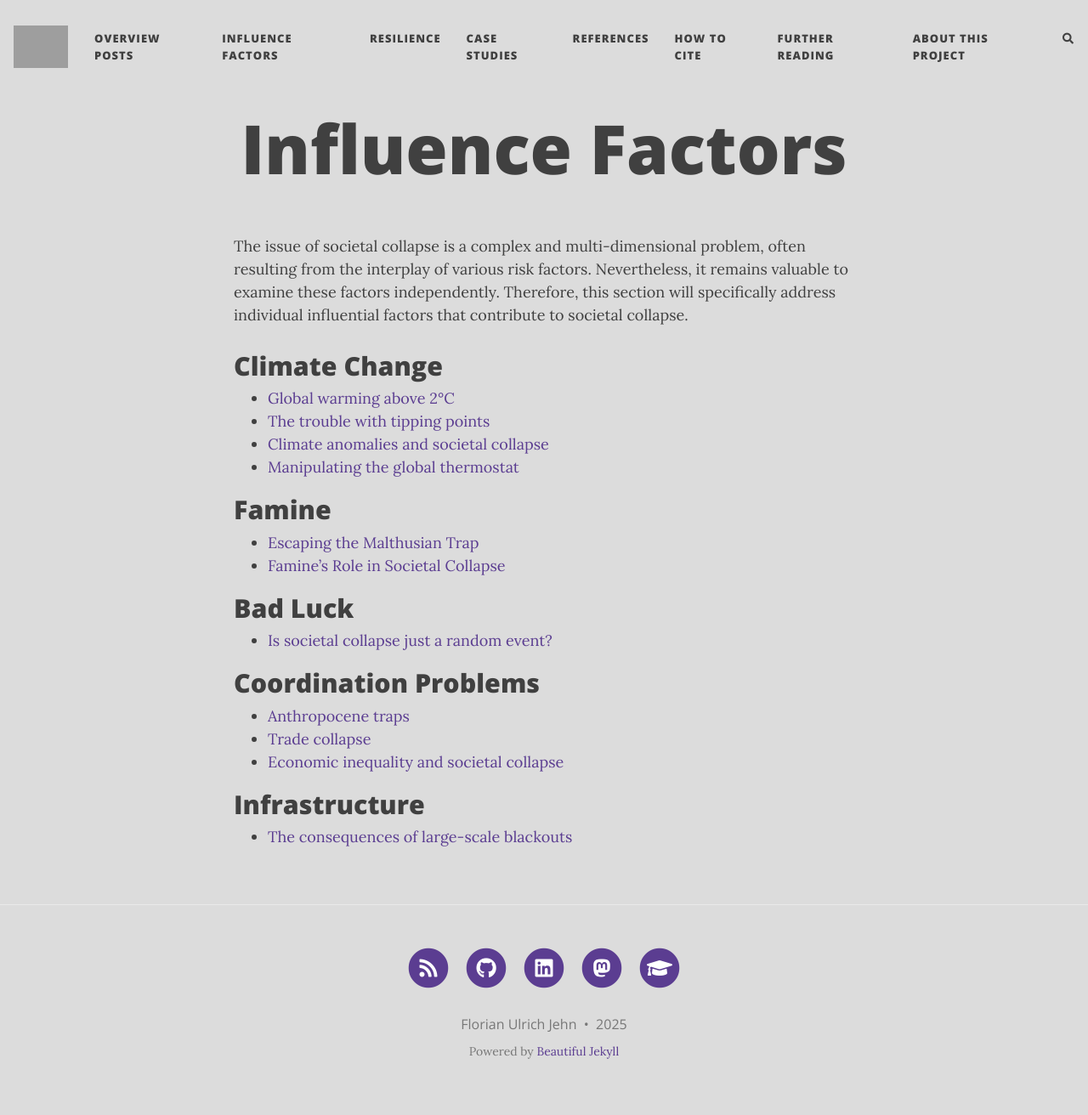
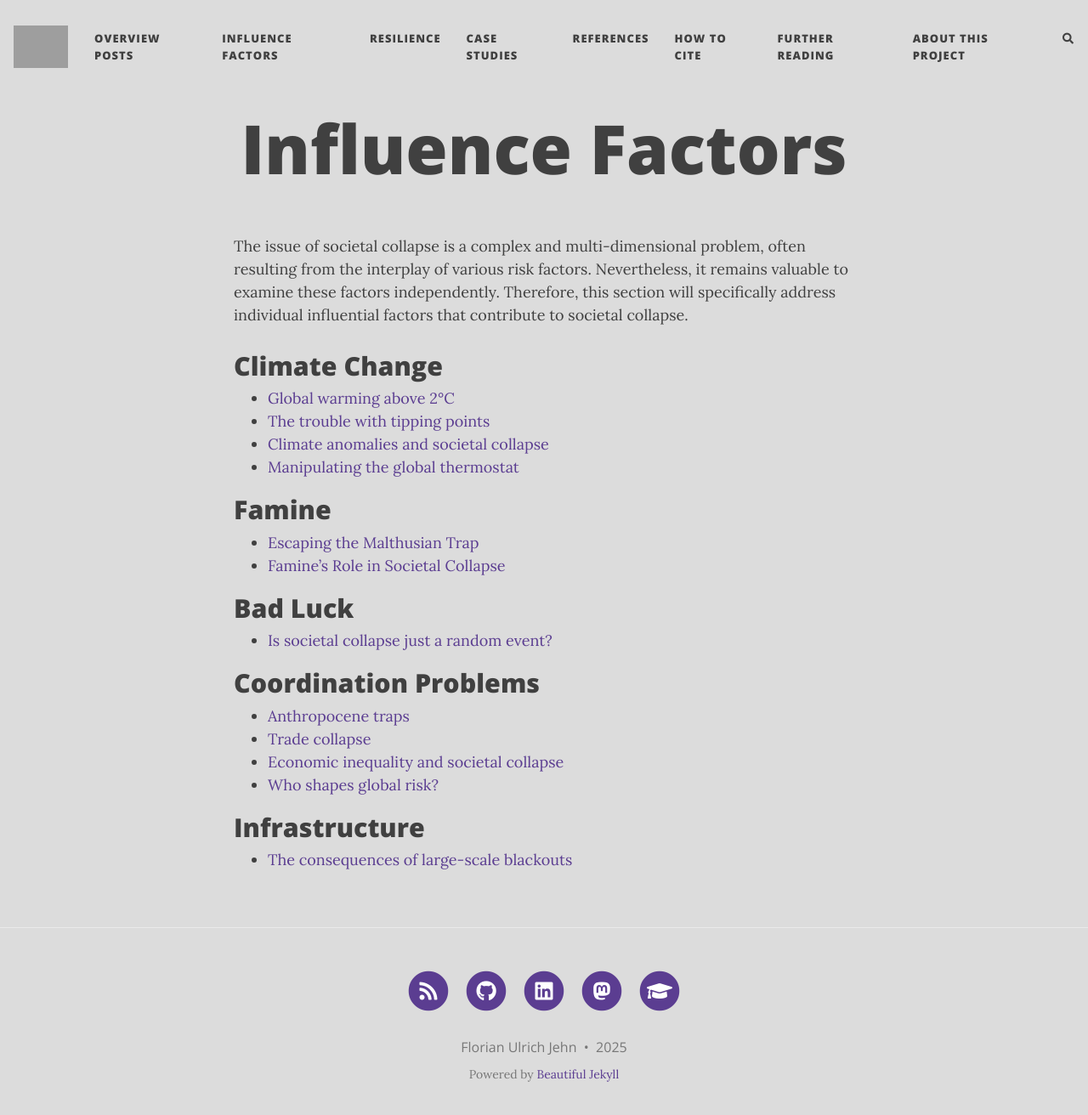
Before and after one commit to florianjehn/Societal_Collapse, a Jekyll site: the page built from factors.md, in a window 1280 px wide and 1325 px high. Shown: the top 1312 px of the window at 85% size. Built offline with Jekyll 4.4.1, drawn with Linux system fonts in a browser that asks for light colours; nearby versions of some CDN libraries; comment, search, counter and statistics services are not loaded; grey boxes are pictures that could not be loaded.

Commit message:
Update factors.md

```diff
--- a/factors.md
+++ b/factors.md
@@ -21,6 +21,7 @@ The issue of societal collapse is a complex and multi-dimensional problem, often
 * [Anthropocene traps](https://florianjehn.github.io/Societal_Collapse/2024-06-20-anthropocene_traps/)
 * [Trade collapse](https://florianjehn.github.io/Societal_Collapse/2024-04-25-trade_collapse/)
 * [Economic inequality and societal collapse](https://florianjehn.github.io/Societal_Collapse/2024-12-20-inequality/)
+* [Who shapes global risk?](https://florianjehn.github.io/Societal_Collapse/2025-09-29-risk_actors/)
 
 # Infrastructure
 * [The consequences of large-scale blackouts](https://florianjehn.github.io/Societal_Collapse/2024-09-29-blackout/)
```
